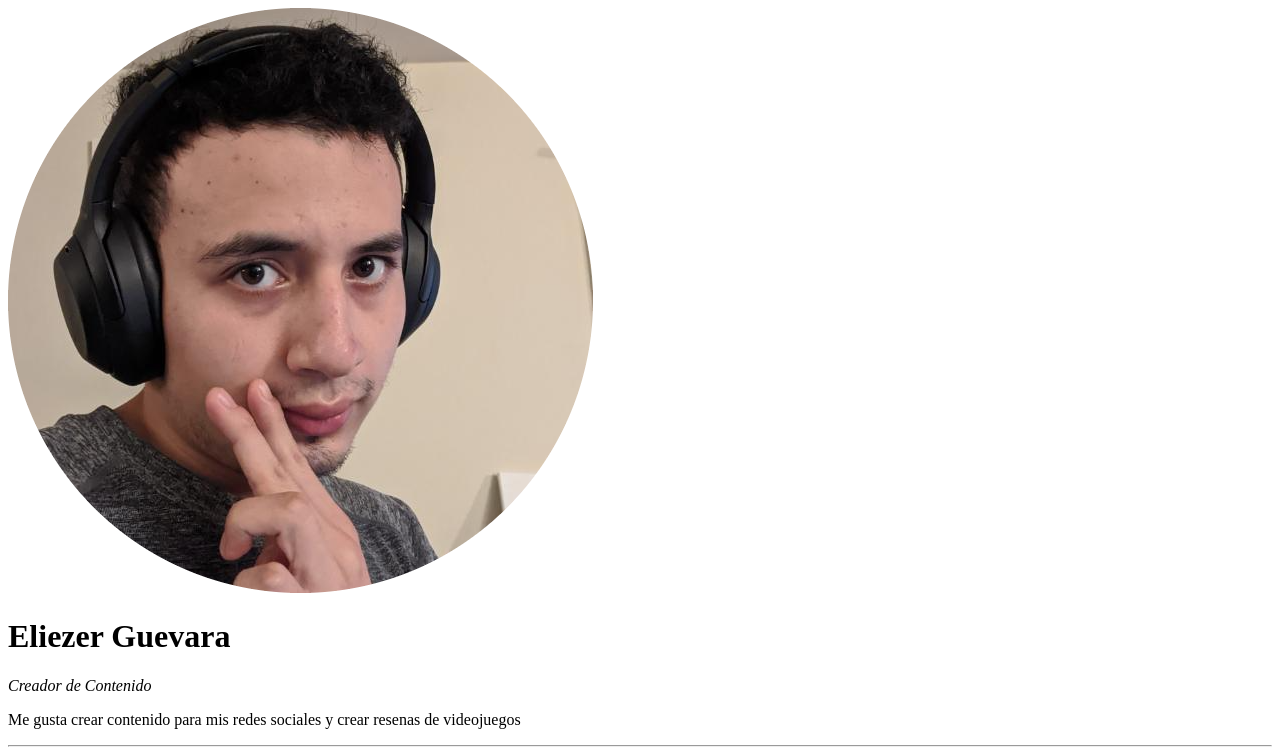
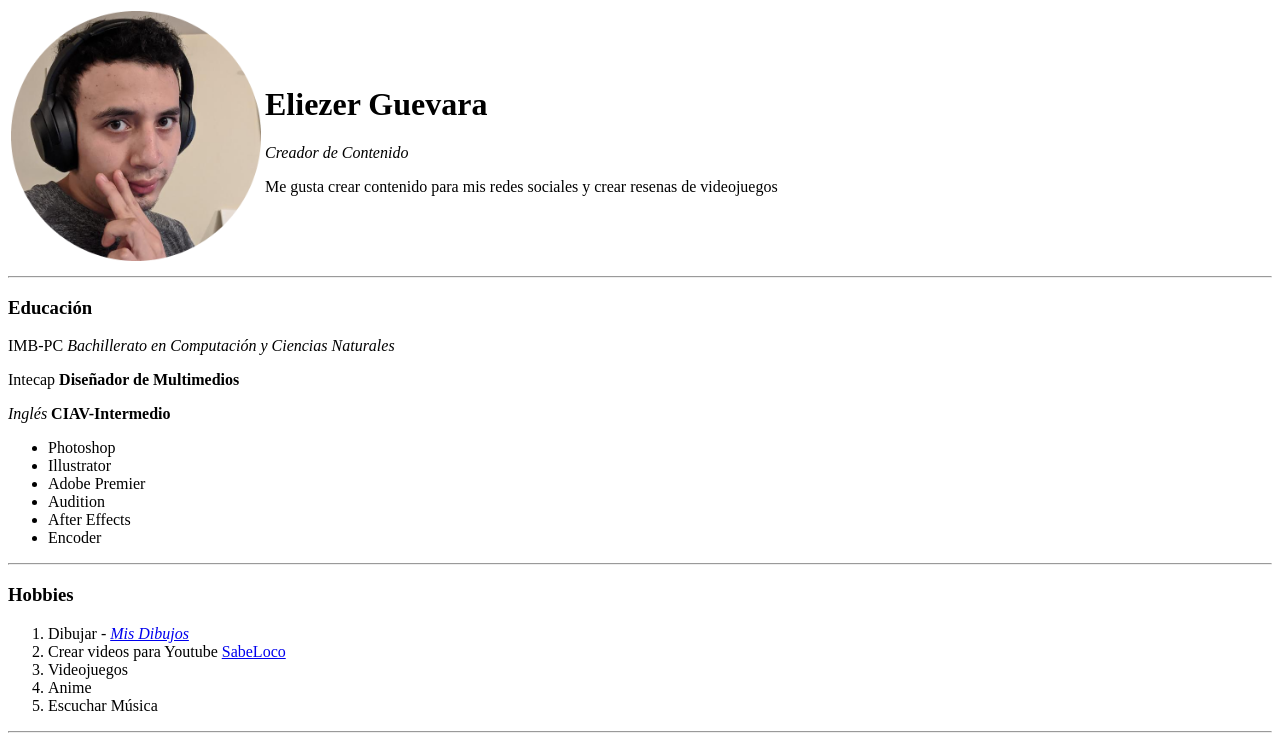
Before and after one commit to EliezerGG/cv, a plain HTML site: page index.html in a window 1280 px wide. Shown: the top 749 px of the page. Drawn offline with Linux system fonts and the light colour scheme; files whose address does not match are found by name.

Commit message:
Update index.html

```diff
--- a/index.html
+++ b/index.html
@@ -7,10 +7,21 @@
 </head>
 
 <body>
-  <img src="images\hola peter meme-modified.png" alt="eliezer guevara profile picture">
-  <h1>Eliezer Guevara</h1>
-  <p><em> Creador de Contenido </em> </p>
-  <p>Me gusta crear contenido para mis redes sociales y crear resenas de videojuegos </p>
+ <table>
+<tr>
+<td><img src="D:\Users\magdi\Documentos\Web Develpment\Html- personal site\images\hola peter meme-modified.png" width="250" height="250" alt="eliezer guevara profile picture">
+
+
+</td>
+  <td>
+    <h1>Eliezer Guevara</h1>
+    <p><em> Creador de Contenido </em> </p>
+    <p>Me gusta crear contenido para mis redes sociales y crear resenas de videojuegos </p>
+
+  </td>
+</tr>
+
+</table>
   <hr>
   <h3>Educación</h3>
   <p>IMB-PC <i>Bachillerato en Computación y Ciencias Naturales</i></p>
```
